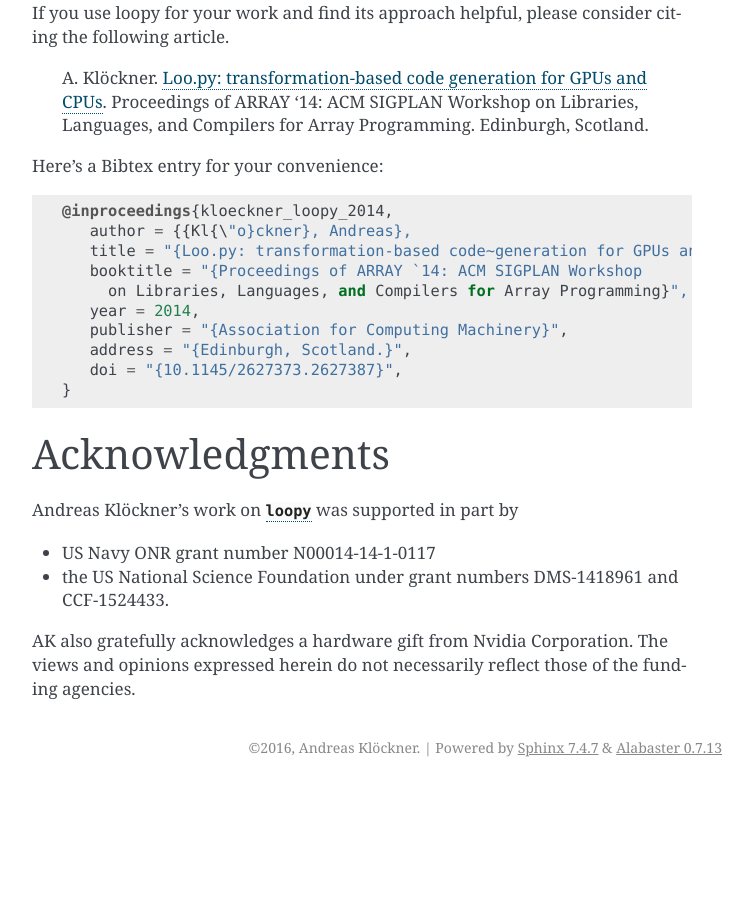
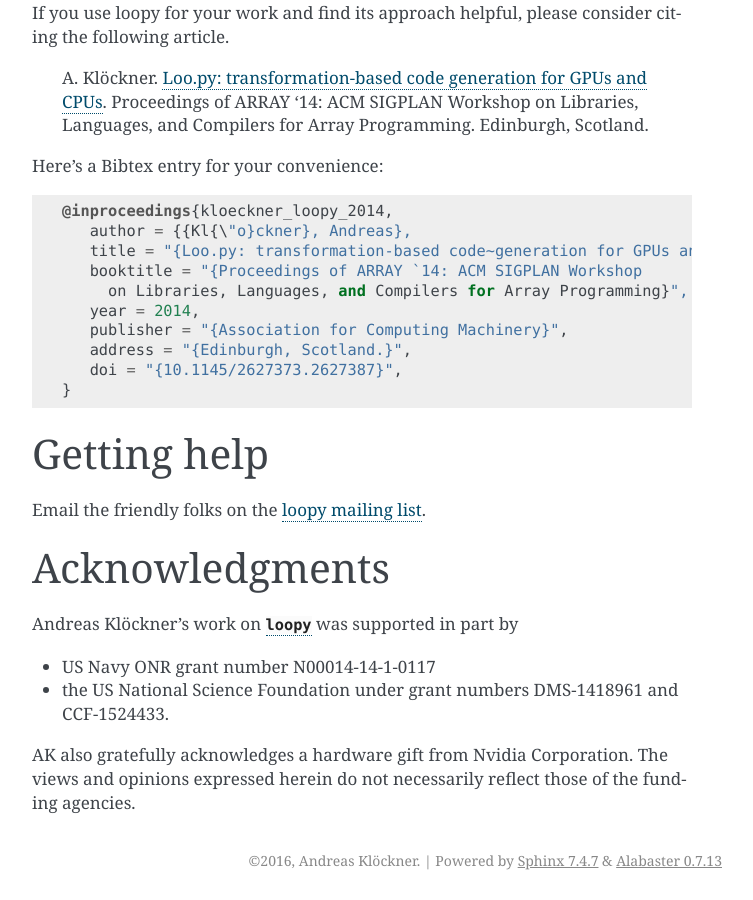
Before and after one commit to inducer/loopy, a Sphinx documentation site: the page built from doc/misc.rst, in a window 1280 px wide and 900 px high, scrolled down 6817 px. Shown: the whole window, without its empty margins (388-1141 px from the left). Built offline with Sphinx 7.4.7, drawn with Linux system fonts in a browser that asks for light colours; before the commit the page ends 7604 px from its top, so only the background shows below that.

Commit message:
Add mailing list link to docs

```diff
--- a/doc/misc.rst
+++ b/doc/misc.rst
@@ -342,6 +342,11 @@ Here's a Bibtex entry for your convenience::
        doi = "{10.1145/2627373.2627387}",
     }
 
+Getting help
+============
+
+Email the friendly folks on the `loopy mailing list <https://lists.tiker.net/listinfo/loopy>`_.
+
 Acknowledgments
 ===============
 
```
